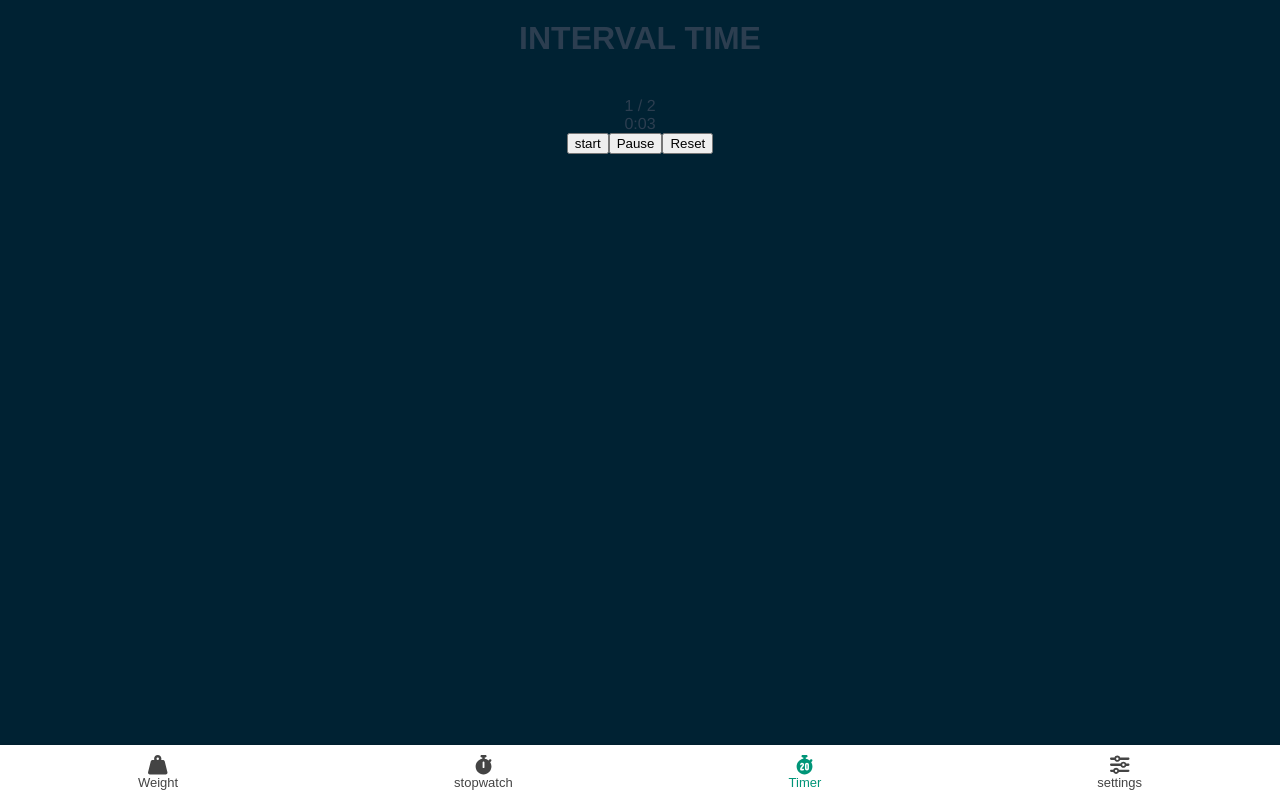
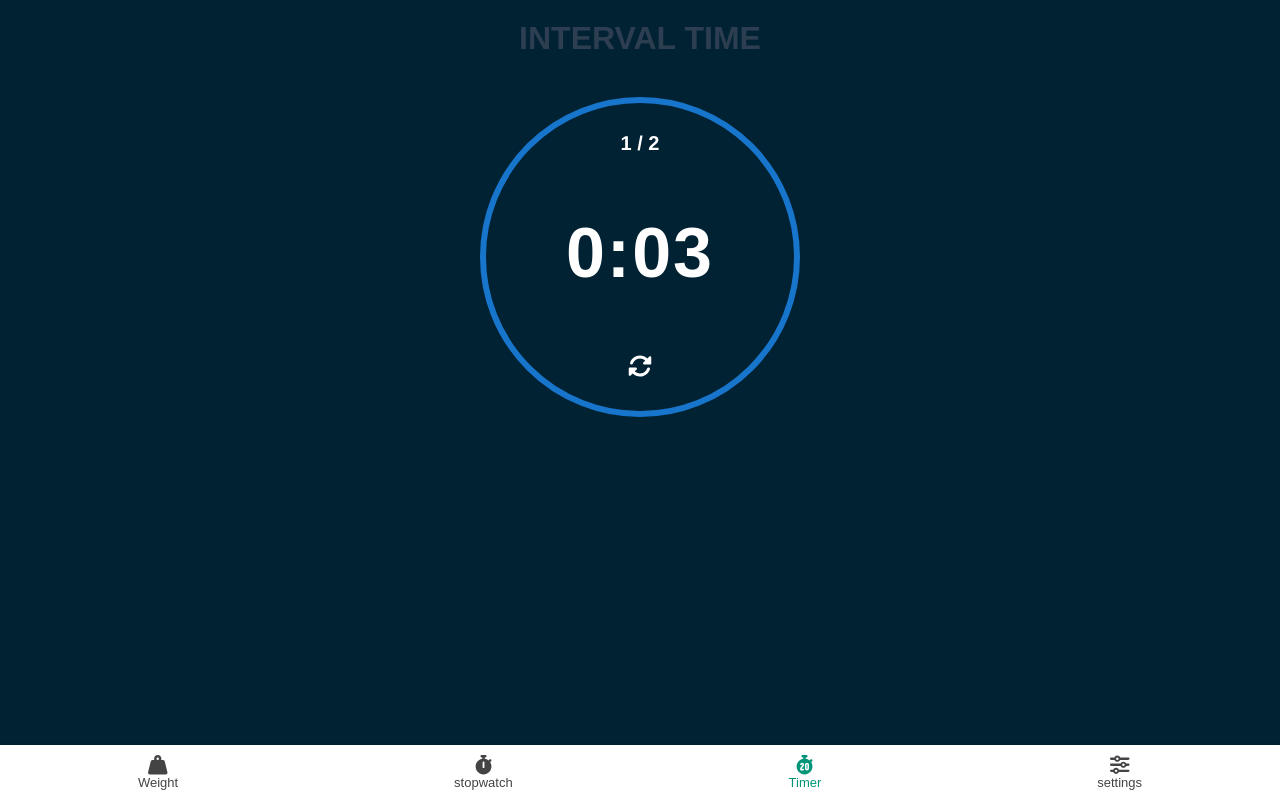
Before and after one commit to ThibaudTurlan/app_weight_calculator, a Vue app: page /timer in a window 1280 px wide. Both pictures are taken after a click on the button "START". Built offline with nearby package versions, Linux system fonts and the light colour scheme.

Commit message:
feat: add style screen work

```diff
--- a/src/components/TimerInterval.vue
+++ b/src/components/TimerInterval.vue
@@ -11,7 +11,7 @@
                 </div>
             </div>
             <div class="form__input breakTime">
-                <span class="form__input--label">breakTime</span>
+                <span class="form__input--label">break</span>
                 <div class="form__input--btn-action">
                     <button class="btn-action" @click="lessBreakTime">-</button>
                     <span class="form__input--value">{{ formatTime(this.breakTime) }}</span>
@@ -30,23 +30,25 @@
 
             <button type="button" class="btn-start" @click="startClock">start</button>
         </div>
-        <main v-if="!isActive">
-            <div class="round-score">
+        <div class="timer-wrapper" v-if="!isActive">
+            <div class="round-left">
                 {{ this.roundsLeft }} / {{ this.totalRounds }}
             </div>
-            <div class="work-time" v-if="workRunning">
+            <div class="time-left work-time" v-if="workRunning">
                 {{ this.formatTime(this.workTime) }}
             </div>
-            <div class="break-time" v-if="breakRunning">
+            <div class="time-left break-time" v-if="breakRunning">
                 {{ this.formatTime(this.breakTime) }}
             </div>
-            <div class="setup-time" v-if="setupRunning">
+            <div class="time-left setup-time" v-if="setupRunning">
                 {{ this.formatTime(this.setupTime) }}
             </div>
-            <button type="button" class="btn-start-work" @click="startClock">start</button>
-            <button type="button" @click="pauseClock">Pause</button>
-            <button type="button" @click="clear">Reset</button>
-        </main>
+            <div class="block-btn">
+                <button type="button" class="btn-clock" v-if="breakRunning" @click="startClock" ><font-awesome-icon icon="play"/></button>
+                <button type="button" class="btn-clock" v-if="workRunning" @click="pauseClock"><font-awesome-icon icon="pause"/></button>
+                <button type="button" class="btn-clock" @click="clear"><font-awesome-icon icon="rotate"/></button>
+            </div>
+        </div>
 
     </div>
 </template>
@@ -98,6 +100,8 @@ export default {
             this.totalRounds--;
         },
         startClock(){
+            console.log("workRunning",this.workRunning);
+            console.log("breakRunning",this.breakRunning);
             if(this.isActive){
                 this.isActive = false;
                 this.setupRunning = true;
@@ -318,4 +322,39 @@ h1, p {
     margin: 30px 0 40px 0;
 }
 
+/*  */
+.timer-wrapper {
+    border: 6px solid rgb(24, 117, 204);
+    margin: 30px auto 30px;
+    text-transform: capitalize;
+    border-radius: 50%;
+    width: 320px;
+    height: 320px;
+    display: flex;
+    flex-direction: column;
+    justify-content: space-around;
+}
+
+.time-left {
+    font-family: "Poppins", sans-serif;
+    font-weight: bold;
+    letter-spacing: 2px;
+    width: 70%;
+    margin: 0 auto;
+    font-size: 70px;
+    color: #ffff;
+}
+.round-left {
+    font-size: 20px;
+    font-weight: 700;
+    color: #fff;
+}
+
+.btn-clock {
+    border: none;
+    color: white;
+    font-size: 24px;
+    background-color: transparent;
+    cursor: pointer;
+}
 </style>
```
